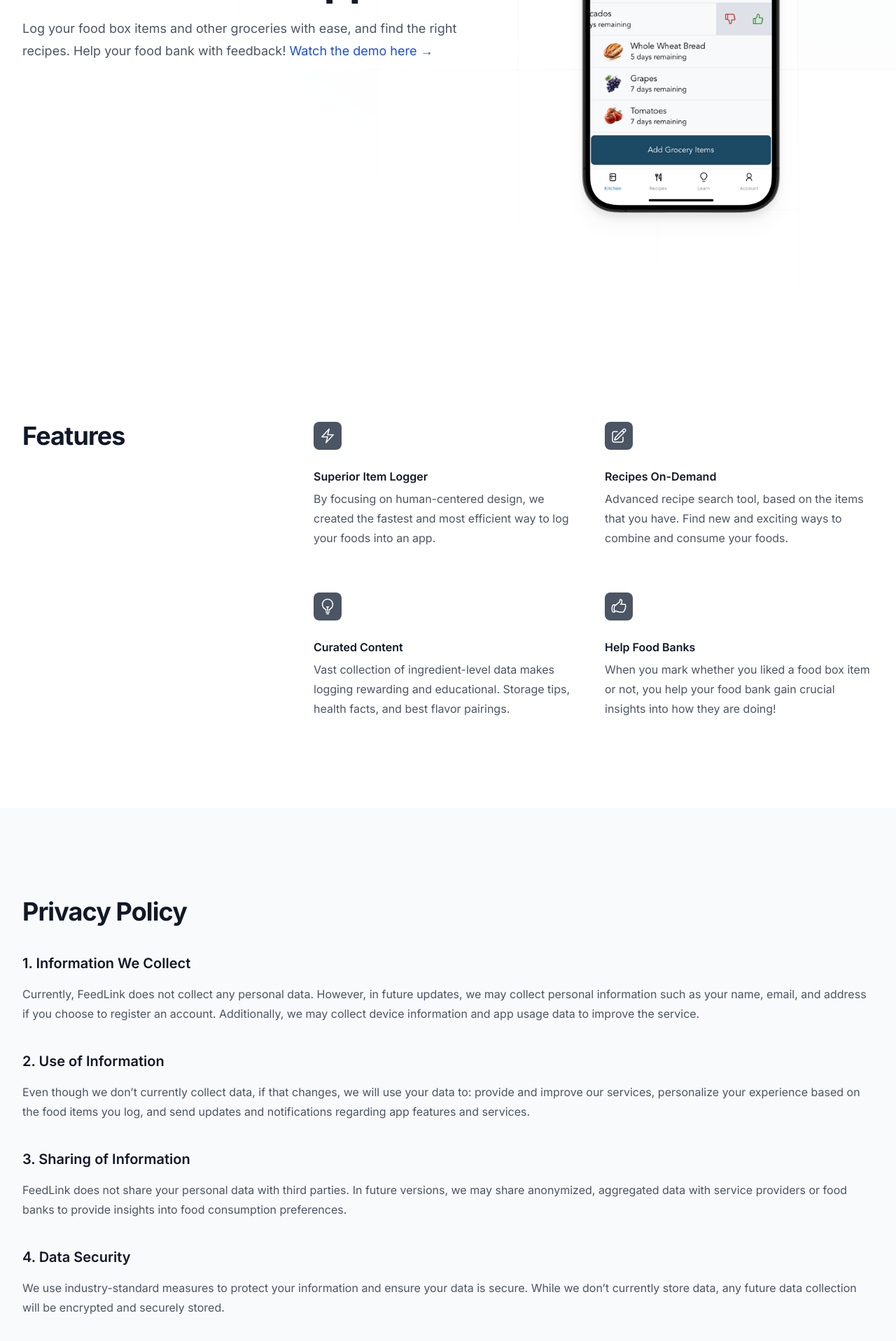
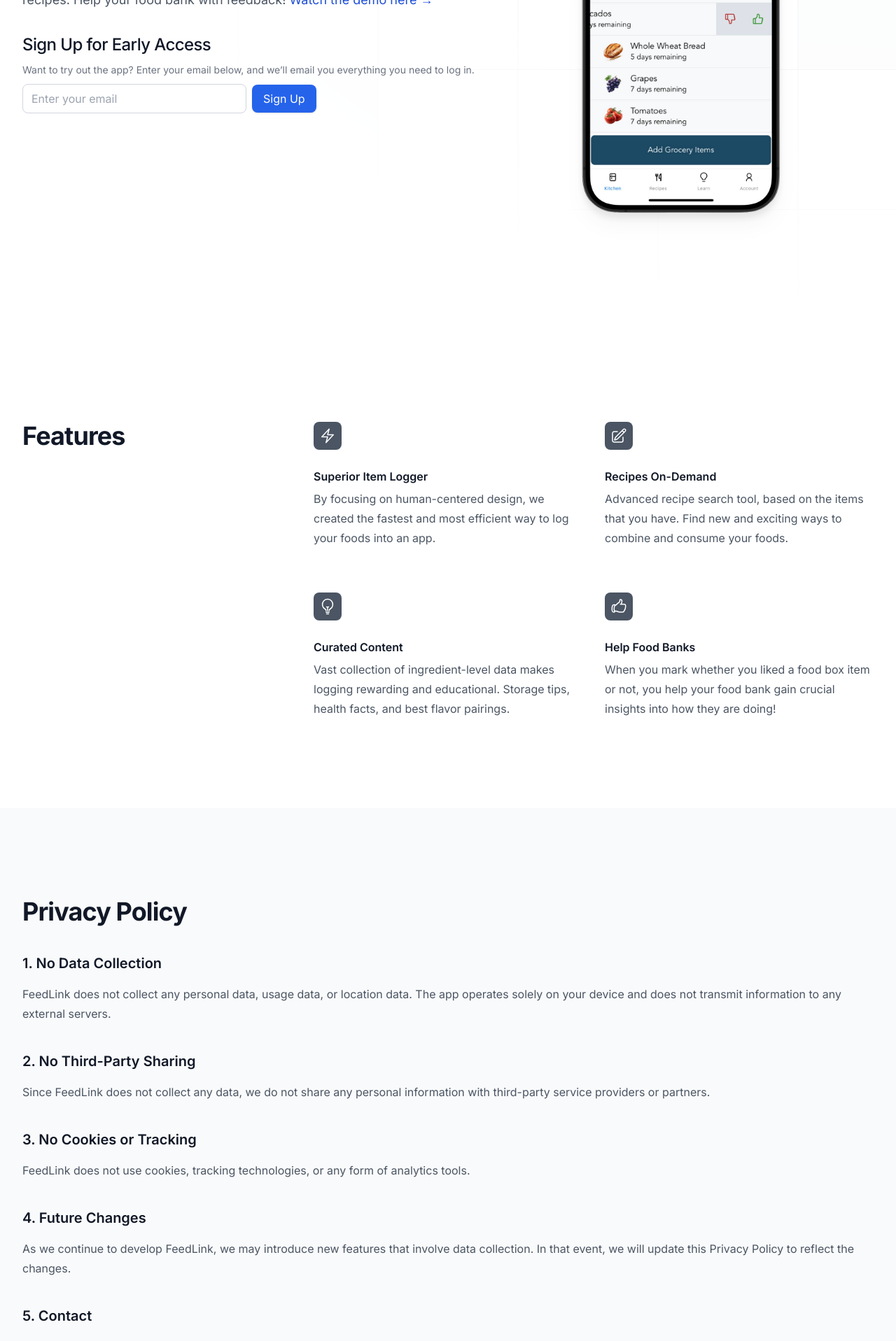
Before and after one commit to htothenan1/flavr-landing, a Next.js app: page / in a window 1280 px wide. Shown: the part 500-2417 px from the top of the page at 70% size. Built offline with nearby package versions, Linux system fonts and the light colour scheme.

Commit message:
add early access email

```diff
--- a/app/page.js
+++ b/app/page.js
@@ -1,4 +1,7 @@
+"use client" // Add this line at the top to make it a client component
+
 import Image from "next/image"
+import { useState } from "react"
 import chefsHat from "../public/foodbankicon.png"
 import iphone from "../public/feedlink_cover.png"
 import {
@@ -40,65 +43,55 @@
   },
 ]
 
-const privacyPolicy = [
+export default function Example() {
+  const [email, setEmail] = useState("")
+  const [errorMessage, setErrorMessage] = useState("")
+  const [successMessage, setSuccessMessage] = useState("")
+  const [isLoading, setIsLoading] = useState(false) // Loading state
+
+  // Function to handle form submission
+  const handleSubmit = async (e) => {
+    e.preventDefault() // Prevent default form behavior (page reload)
+
+    // Simple email validation (can be improved)
+    if (!email.includes("@")) {
+      setErrorMessage("Please enter a valid email address.")
+      return
+    }
+
+    setIsLoading(true) // Set loading state to true
+
+    try {
+      // Send a POST request to your backend
+      const response = await fetch(
+        "https://flavr-413021.ue.r.appspot.com/signup",
         {
-    title: "Privacy Policy",
-    sections: [
-      {
-        heading: "1. Information We Collect",
-        content:
-          "Currently, FeedLink does not collect any personal data. However, in future updates, we may collect personal information such as your name, email, and address if you choose to register an account. Additionally, we may collect device information and app usage data to improve the service.",
+          method: "POST",
+          headers: {
+            "Content-Type": "application/json",
           },
-      {
-        heading: "2. Use of Information",
-        content:
-          "Even though we don’t currently collect data, if that changes, we will use your data to: provide and improve our services, personalize your experience based on the food items you log, and send updates and notifications regarding app features and services.",
-      },
-      {
-        heading: "3. Sharing of Information",
-        content:
-          "FeedLink does not share your personal data with third parties. In future versions, we may share anonymized, aggregated data with service providers or food banks to provide insights into food consumption preferences.",
-      },
-      {
-        heading: "4. Data Security",
-        content:
-          "We use industry-standard measures to protect your information and ensure your data is secure. While we don’t currently store data, any future data collection will be encrypted and securely stored.",
-      },
-      {
-        heading: "5. Data Retention",
-        content:
-          "If we begin to collect data, it will be retained for as long as necessary to provide the service or as required by law. You will have the option to request the deletion of your personal data.",
-      },
-      {
-        heading: "6. Children’s Privacy",
-        content:
-          "FeedLink does not knowingly collect personal information from children under the age of 13. If we become aware of any data collection from children, we will take immediate steps to delete it.",
-      },
-      {
-        heading: "7. Your Rights",
-        content:
-          "You have the right to access any personal data we hold about you, request the correction or deletion of your data, and opt-out of receiving communications from us.",
-      },
-      {
-        heading: "8. Third-Party Services",
-        content:
-          "FeedLink may integrate with third-party services like analytics or cloud providers. Any data shared with these services will be governed by their privacy policies, which we encourage you to review.",
-      },
-      {
-        heading: "9. Changes to This Policy",
-        content:
-          "We may update this Privacy Policy to reflect changes in our practices. Any changes will be communicated through the app, and the updated policy will be posted with a new effective date.",
-      },
-      {
-        heading: "10. Contact",
-        content:
-          "For any questions or concerns regarding this Privacy Policy, please contact us at hberissodev@gmail.com or at 200 E 36th St, New York, NY 11016.",
-      },
-    ],
-  },
-]
+          body: JSON.stringify({ email }),
+        }
+      )
 
-export default function Example() {
+      if (response.ok) {
+        setSuccessMessage("Thank you for signing up!")
+        setErrorMessage("")
+        setEmail("") // Reset email field
+      } else {
+        const errorData = await response.json()
+        setErrorMessage(errorData.message || "Something went wrong.")
+        setSuccessMessage("") // Clear success message if any
+      }
+    } catch (error) {
+      setErrorMessage("Error submitting form. Please try again.")
+      setSuccessMessage("") // Clear success message if any
+      console.error("Error submitting email:", error)
+    } finally {
+      setIsLoading(false) // Reset loading state
+    }
+  }
+
   return (
     <div className="bg-white">
       <link rel="icon" href="/favicon.ico" sizes="any" />
@@ -170,6 +163,80 @@
                 Watch the demo here <span aria-hidden="true">→</span>
               </a>
             </p>
+
+            {/* Adjusted Section: Email Subscription Form */}
+            <div className="mt-8">
+              {" "}
+              {/* Reduced margin for less prominence */}
+              <h2 className="text-xl font-medium tracking-tight text-gray-900 sm:text-2xl">
+                Sign Up for Early Access
+              </h2>
+              <p className="mt-2 text-sm leading-6 text-gray-500">
+                Want to try out the app? Enter your email below, and we’ll email
+                you everything you need to log in.
+              </p>
+              <form onSubmit={handleSubmit} className="mt-2 sm:flex">
+                <div className="w-full sm:flex sm:items-center">
+                  <input
+                    type="email"
+                    name="email"
+                    id="email"
+                    value={email}
+                    onChange={(e) => setEmail(e.target.value)} // Update the state when input changes
+                    className="w-full px-3 py-2 placeholder-gray-400 text-gray-900 rounded-lg border border-gray-300 focus:outline-none focus:ring-2 focus:ring-blue-600 focus:border-transparent sm:max-w-xs"
+                    placeholder="Enter your email"
+                    required
+                    disabled={isLoading} // Disable input when loading
+                  />
+
+                  <button
+                    type="submit"
+                    className={`mt-2 w-full sm:ml-2 sm:mt-0 sm:w-auto bg-blue-600 text-white py-2 px-4 rounded-lg shadow hover:bg-blue-700 focus:outline-none focus:ring-2 focus:ring-blue-600 focus:ring-offset-2 ${
+                      isLoading ? "opacity-50 cursor-not-allowed" : ""
+                    }`}
+                    disabled={isLoading} // Disable button when loading
+                  >
+                    {isLoading ? (
+                      <span className="flex items-center">
+                        <svg
+                          className="animate-spin h-5 w-5 mr-2 text-white"
+                          xmlns="http://www.w3.org/2000/svg"
+                          fill="none"
+                          viewBox="0 0 24 24"
+                        >
+                          <circle
+                            className="opacity-25"
+                            cx="12"
+                            cy="12"
+                            r="10"
+                            stroke="currentColor"
+                            strokeWidth="4"
+                          ></circle>
+                          <path
+                            className="opacity-75"
+                            fill="currentColor"
+                            d="M4 12a8 8 0 018-8V0C5.373 0 0 5.373 0 12h4z"
+                          ></path>
+                        </svg>
+                        Loading...
+                      </span>
+                    ) : (
+                      "Sign Up"
+                    )}
+                  </button>
+                </div>
+
+                {/* Success/Error Messages */}
+                {successMessage && (
+                  <p className="mt-2 text-sm text-green-600">
+                    {successMessage}
+                  </p>
+                )}
+                {errorMessage && (
+                  <p className="mt-2 text-sm text-red-600">{errorMessage}</p>
+                )}
+              </form>
+            </div>
           </div>
           <div className="mt-16 sm:mt-24 lg:mt-0 lg:flex-shrink-0 lg:flex-grow">
             <div className="mx-auto w-[22.875rem] max-w-full drop-shadow-xl">
@@ -213,16 +280,54 @@
             <h2 className="text-3xl font-bold tracking-tight text-gray-900 sm:text-4xl">
               Privacy Policy
             </h2>
-            {privacyPolicy[0].sections.map((section, index) => (
-              <div key={index} className="mt-10">
+            <div className="mt-10">
               <h3 className="text-xl font-semibold leading-7 text-gray-900">
-                  {section.heading}
+                1. No Data Collection
               </h3>
               <p className="mt-4 text-base leading-7 text-gray-600">
-                  {section.content}
+                FeedLink does not collect any personal data, usage data, or
+                location data. The app operates solely on your device and does
+                not transmit information to any external servers.
               </p>
             </div>
-            ))}
+            <div className="mt-10">
+              <h3 className="text-xl font-semibold leading-7 text-gray-900">
+                2. No Third-Party Sharing
+              </h3>
+              <p className="mt-4 text-base leading-7 text-gray-600">
+                Since FeedLink does not collect any data, we do not share any
+                personal information with third-party service providers or
+                partners.
+              </p>
+            </div>
+            <div className="mt-10">
+              <h3 className="text-xl font-semibold leading-7 text-gray-900">
+                3. No Cookies or Tracking
+              </h3>
+              <p className="mt-4 text-base leading-7 text-gray-600">
+                FeedLink does not use cookies, tracking technologies, or any
+                form of analytics tools.
+              </p>
+            </div>
+            <div className="mt-10">
+              <h3 className="text-xl font-semibold leading-7 text-gray-900">
+                4. Future Changes
+              </h3>
+              <p className="mt-4 text-base leading-7 text-gray-600">
+                As we continue to develop FeedLink, we may introduce new
+                features that involve data collection. In that event, we will
+                update this Privacy Policy to reflect the changes.
+              </p>
+            </div>
+            <div className="mt-10">
+              <h3 className="text-xl font-semibold leading-7 text-gray-900">
+                5. Contact
+              </h3>
+              <p className="mt-4 text-base leading-7 text-gray-600">
+                For any questions, contact us at hberissodev@gmail.com or at 200
+                E 36th St, New York, NY 11016.
+              </p>
+            </div>
           </div>
         </div>
       </div>
```
Lines whose indentation alone changed are shown as unchanged.
